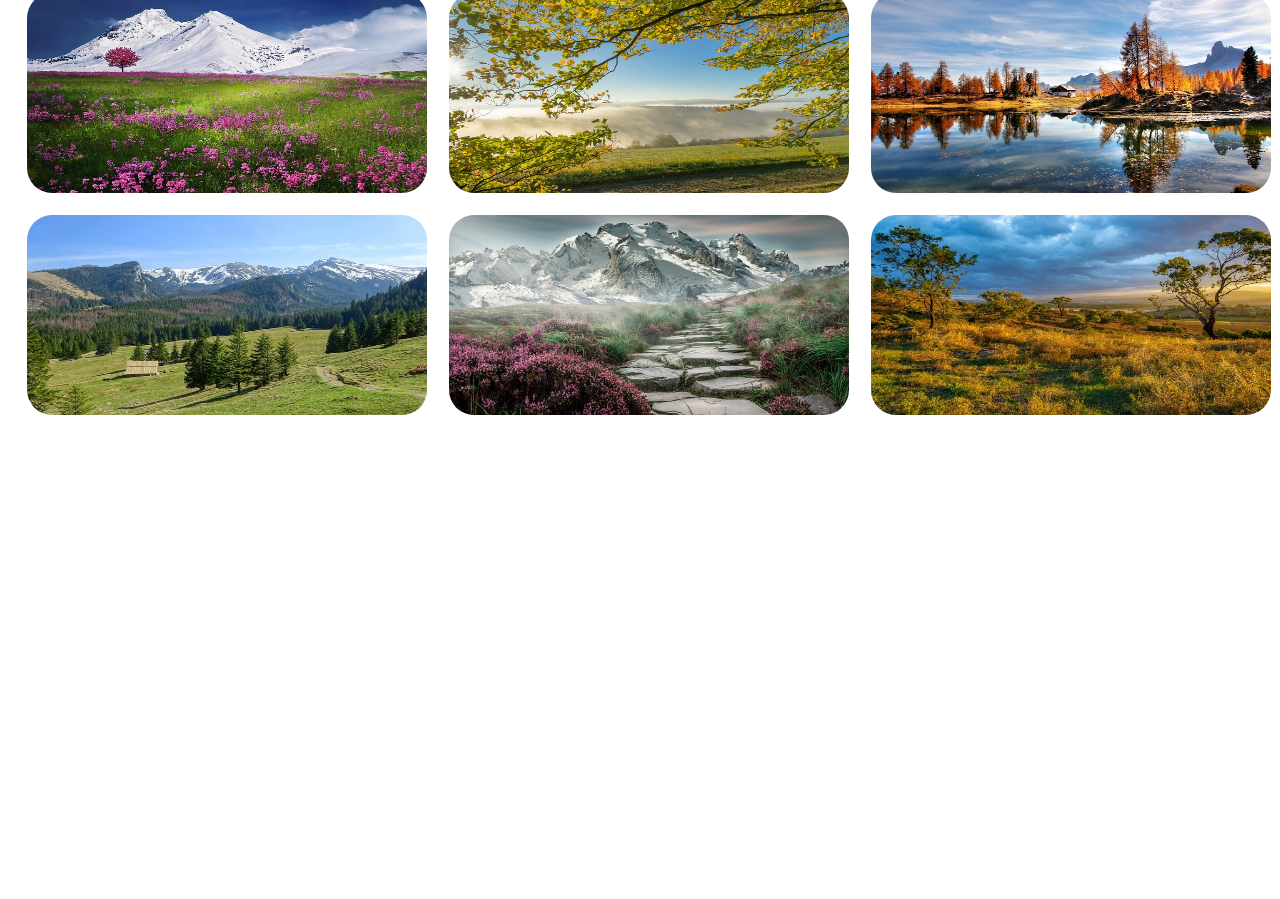
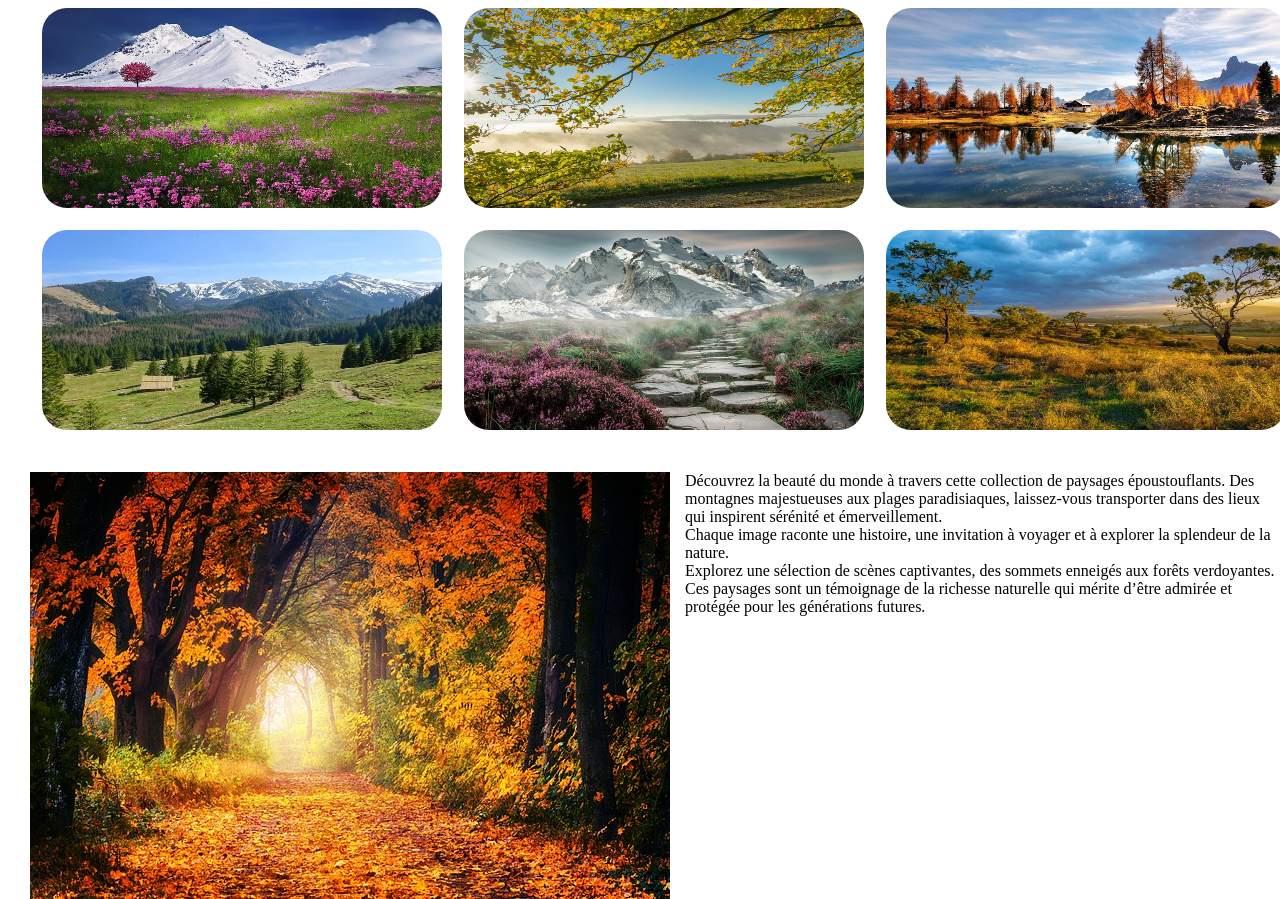
Before and after one commit to Lil-Code30/30DaysOfCSS, a plain HTML site: page Jour-07/index.html in a window 1280 px wide. Shown: the part 169-1068 px from the top of the page. Before the commit the page ends 897 px from the top, so only its background shows below. Drawn offline with Linux system fonts and the light colour scheme.

Commit message:
adding the about image and text

```diff
--- a/Jour-07/index.html
+++ b/Jour-07/index.html
@@ -12,7 +12,7 @@
     <hr>
     <div class="container">
         <h1>Les Merveilles de Notre Planète</h1>
-        <p>Découvrez la beauté du monde à travers cette collection de paysages époustouflants. Les merveilles de notre planète vous attendent.</p>
+        <p class="description">Découvrez la beauté du monde à travers cette collection de paysages époustouflants. Les merveilles de notre planète vous attendent.</p>
         <table>
             <tr>
                 <td>
@@ -59,6 +59,14 @@
                 </td>
             </tr>
         </table>
+        <section class="about">
+            <img src="img/09.jpg" alt="Image 09" class="about-img">
+            <div class="about-text">
+                <p>Découvrez la beauté du monde à travers cette collection de paysages époustouflants. Des montagnes majestueuses aux plages paradisiaques, laissez-vous transporter dans des lieux qui inspirent sérénité et émerveillement.
+                <br>Chaque image raconte une histoire, une invitation à voyager et à explorer la splendeur de la nature.</p>
+                <p>Explorez une sélection de scènes captivantes, des sommets enneigés aux forêts verdoyantes. Ces paysages sont un témoignage de la richesse naturelle qui mérite d’être admirée et protégée pour les générations futures.</p>
+            </div>
+        </section>
     </div>
 </body>
 </html>
--- a/Jour-07/style.css
+++ b/Jour-07/style.css
@@ -3,12 +3,17 @@
     padding: 0;
     box-sizing: border-box;
 }
+body{
+    padding: 15px;
+    scroll-behavior: smooth;
+    overflow: auto;
+}
 .container{
     width: 100%;
     height: 100vh;
-    margin: 20px 15px;
+    margin: 20px 0 0 15px;
 }
-.container h1, .container p {
+.container h1, .container .description {
     text-align: center;
 }
 .container h1{
@@ -16,7 +21,7 @@
     font-size: 40px;
     color: rgb(168, 77, 12);
 }
-.container p{
+.container .description{
     font-family: Arial, sans-serif;
     color:rgb(54, 3, 114);
 }
@@ -38,3 +43,11 @@
     height: 100%;
     border-radius: 25px;
 }
+
+.about{
+    margin: 30px 0;
+}
+.about .about-img{
+    float: left;
+    margin-right: 15px;
+}
```
Also changed, not shown: Jour-07/img/09.jpg (added).
